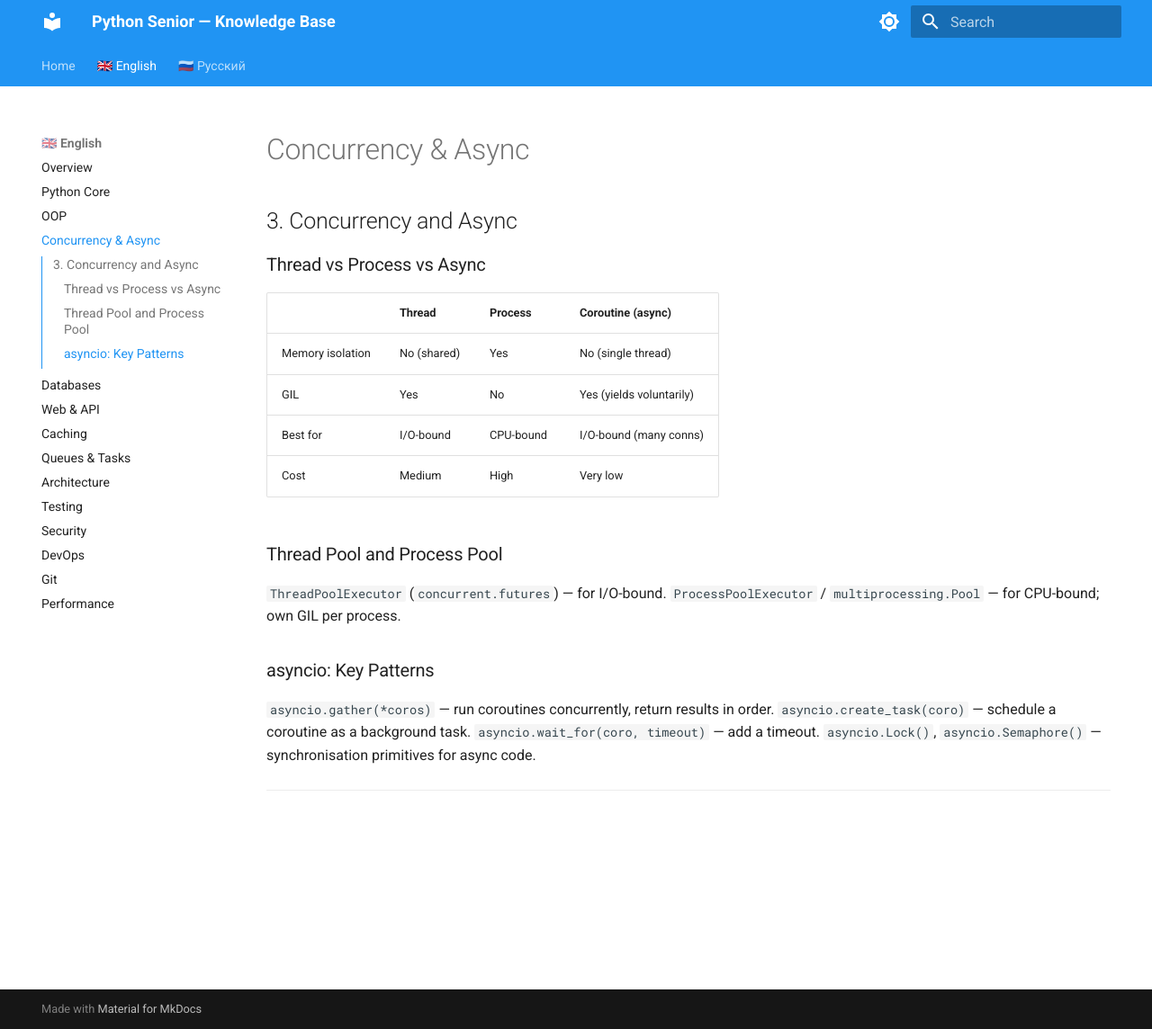
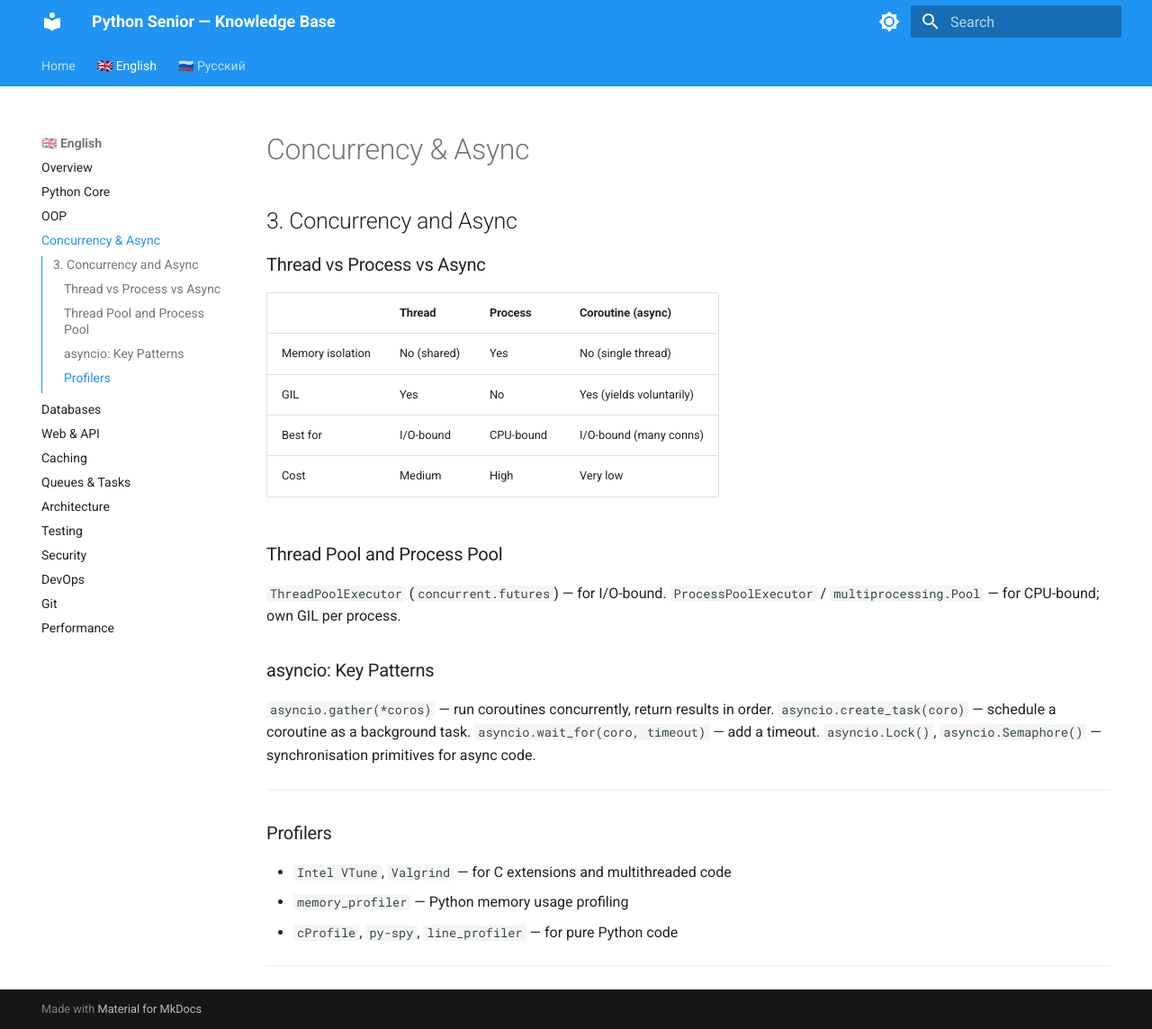
Before and after one commit to spiritEcosse/senior-kb, an MkDocs documentation site: the page built from docs/en/concurrency.md, in a window 1280 px wide and 1144 px high. Shown: the whole window at 90% size. Built offline with MkDocs 1.6.1 and Material for MkDocs 9.7.7, drawn with Linux system fonts in a browser that asks for light colours.

Commit message:
update: docs/en/concurrency.md

```diff
--- a/docs/en/concurrency.md
+++ b/docs/en/concurrency.md
@@ -22,3 +22,11 @@
 `asyncio.Lock()`, `asyncio.Semaphore()` — synchronisation primitives for async code.
 
 ---
+
+### Profilers
+
+- `Intel VTune`, `Valgrind` — for C extensions and multithreaded code
+- `memory_profiler` — Python memory usage profiling
+- `cProfile`, `py-spy`, `line_profiler` — for pure Python code
+
+---
```
